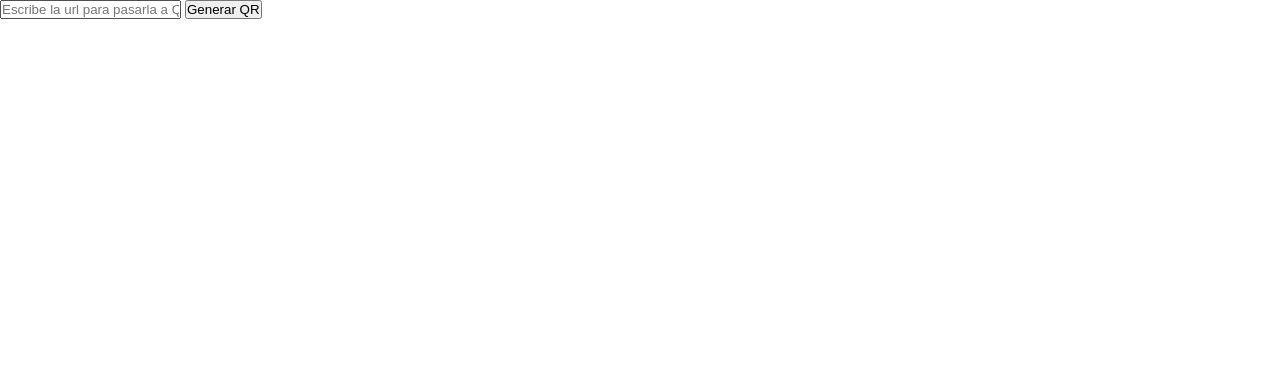
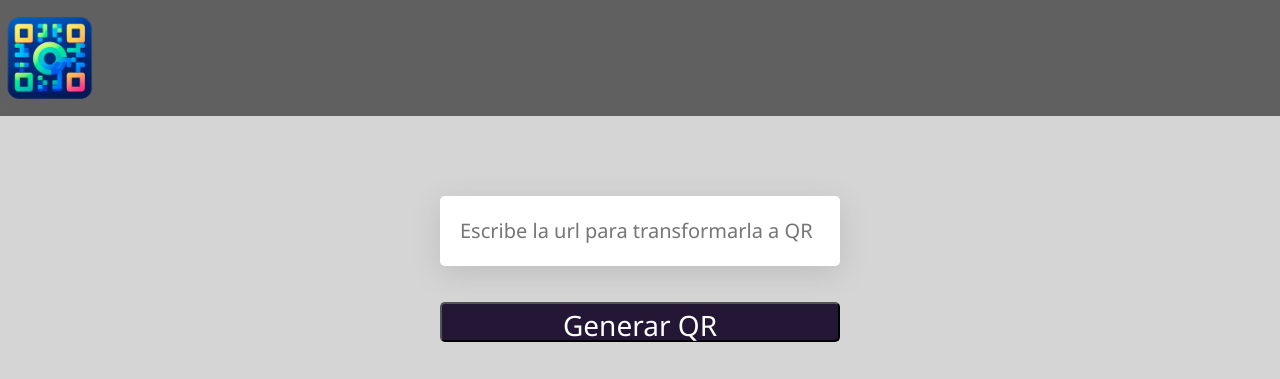
Before and after one commit to mekanicas/GeneradorQR, a website: page index.html in a window 1280 px wide. Drawn offline with nearby package versions, Linux system fonts and the light colour scheme.

Commit message:
adding style to the qr

```diff
--- a/css/style.css
+++ b/css/style.css
@@ -1,10 +1,45 @@
-*{
+@import url("https://fonts.googleapis.com/css2?family=Noto+Sans:ital,wght@0,100..900;1,100..900&display=swap");
+* {
   margin: 0;
   padding: 0;
   box-sizing: border-box;
 }
-.contenedorQR{
+.bodyBackground {
+  background-color: #d5d5d5;
+  font-family: "Noto Sans", sans-serif;
+}
+.navbarBackground {
+  background-color: #606060;
+}
+.contenedor {
+  max-width: 90%;
+  width: 400px;
+  margin: 80px auto;
+}
+.contenedorQR {
   display: flex;
   justify-content: center;
   padding: 40px 0;
 }
+.formulario input[type="text"] {
+  padding: 20px;
+  border: none;
+  background: #fff;
+  width: 100%;
+  border-radius: 5px;
+  box-shadow: rgba(100, 100, 111, 0.2) 0px 7px 29px 0px;
+  font-size: 20px;
+  margin-bottom: 20px;
+}
+.generateButtom {
+  display: block;
+  background-color: #231735;
+  color: white;
+  height: 5vh;
+  width: 100%;
+  border-radius: 5px;
+}
+.generateButtom:hover {
+  transition: 0.5s;
+  background-color: #562fa0;
+}
--- a/index.html
+++ b/index.html
@@ -1,25 +1,40 @@
 <!DOCTYPE html>
 <html lang="en">
+
 <head>
     <meta charset="UTF-8">
     <meta name="viewport" content="width=device-width, initial-scale=1.0">
     <title>Generador de QR</title>
     <link rel="stylesheet" href="./css/style.css">
+    <link href="https://cdn.jsdelivr.net/npm/bootstrap@5.3.3/dist/css/bootstrap.min.css" rel="stylesheet"
+        integrity="sha384-QWTKZyjpPEjISv5WaRU9OFeRpok6YctnYmDr5pNlyT2bRjXh0JMhjY6hW+ALEwIH" crossorigin="anonymous">
+    <script defer src="https://cdn.jsdelivr.net/npm/bootstrap@5.3.3/dist/js/bootstrap.bundle.min.js"
+        integrity="sha384-YvpcrYf0tY3lHB60NNkmXc5s9fDVZLESaAA55NDzOxhy9GkcIdslK1eN7N6jIeHz"
+        crossorigin="anonymous"></script>
     <script src="./js/qrcode.min.js" defer></script>
     <script src="./js/app.js" defer></script>
 </head>
-<body>
+
+<body class="bodyBackground">
     <header>
+        <nav class="navbar navbarBackground">
+            <div>
+                <a class="navbar-brand" href="#">
+                    <img class="" src="./media/QRGeneratorLOGO.png" alt="Bootstrap" width="100" height="100">
+                </a>
+            </div>
+        </nav>
     </header>
     <main>
-        <div class="container">
+        <div class="contenedor text-center">
             <form action="" id="formulario" class="formulario">
-                <input type="text" id="link" placeholder="Escribe la url para pasarla a QR">
-                <button class="btn">Generar QR</button>
+                <input type="text" id="link" placeholder="Escribe la url para transformarla a QR">
+                <button class="generateButtom fs-3 mt-3">Generar QR</button>
 
             </form>
             <div id="contenedorQR" class="contenedorQR"></div>
         </div>
     </main>
 </body>
+
 </html>
```
Also changed, not shown: media/QRGeneratorLOGO.png (added), 1 other file. Lines whose indentation alone changed are shown as unchanged.
